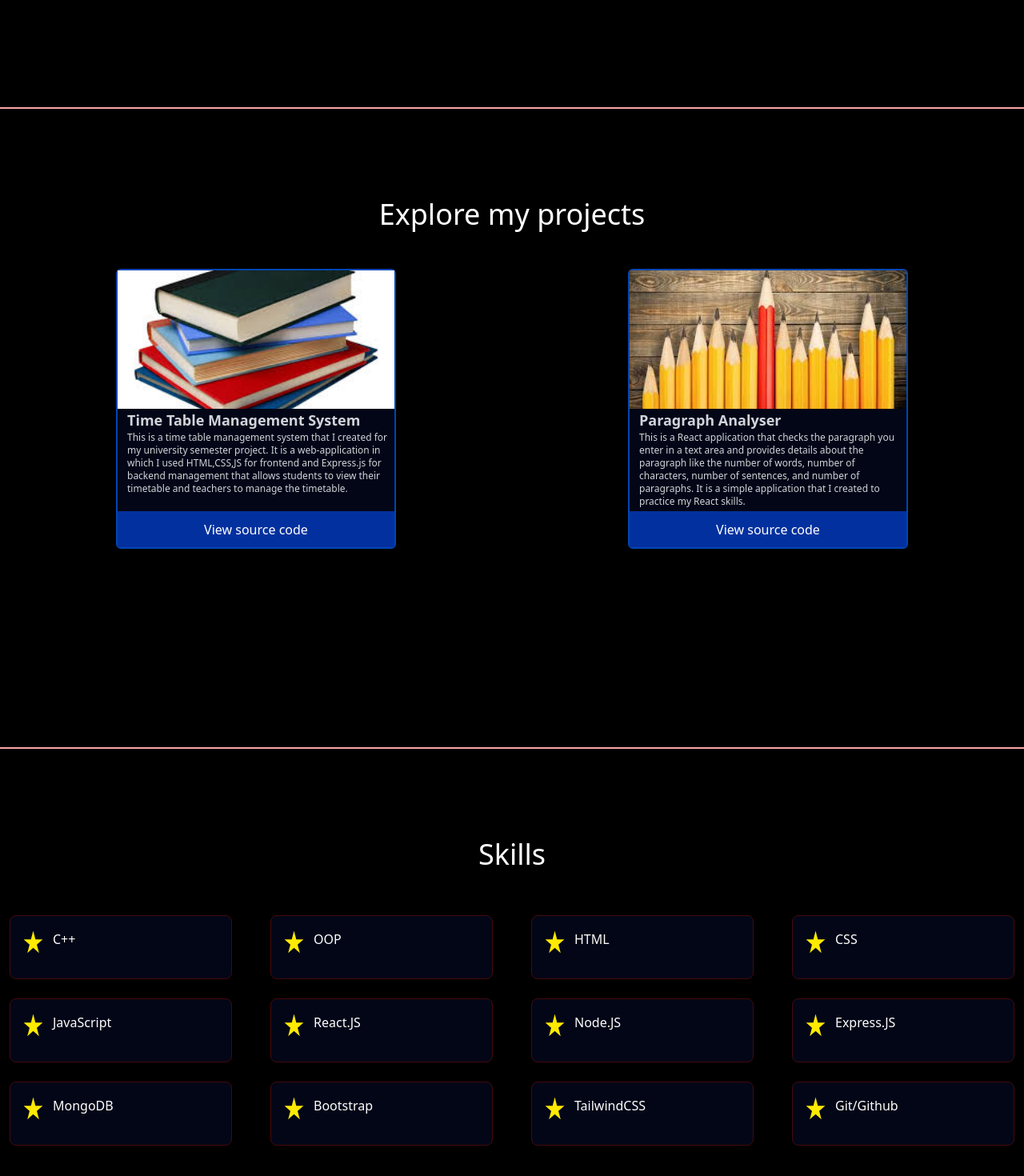
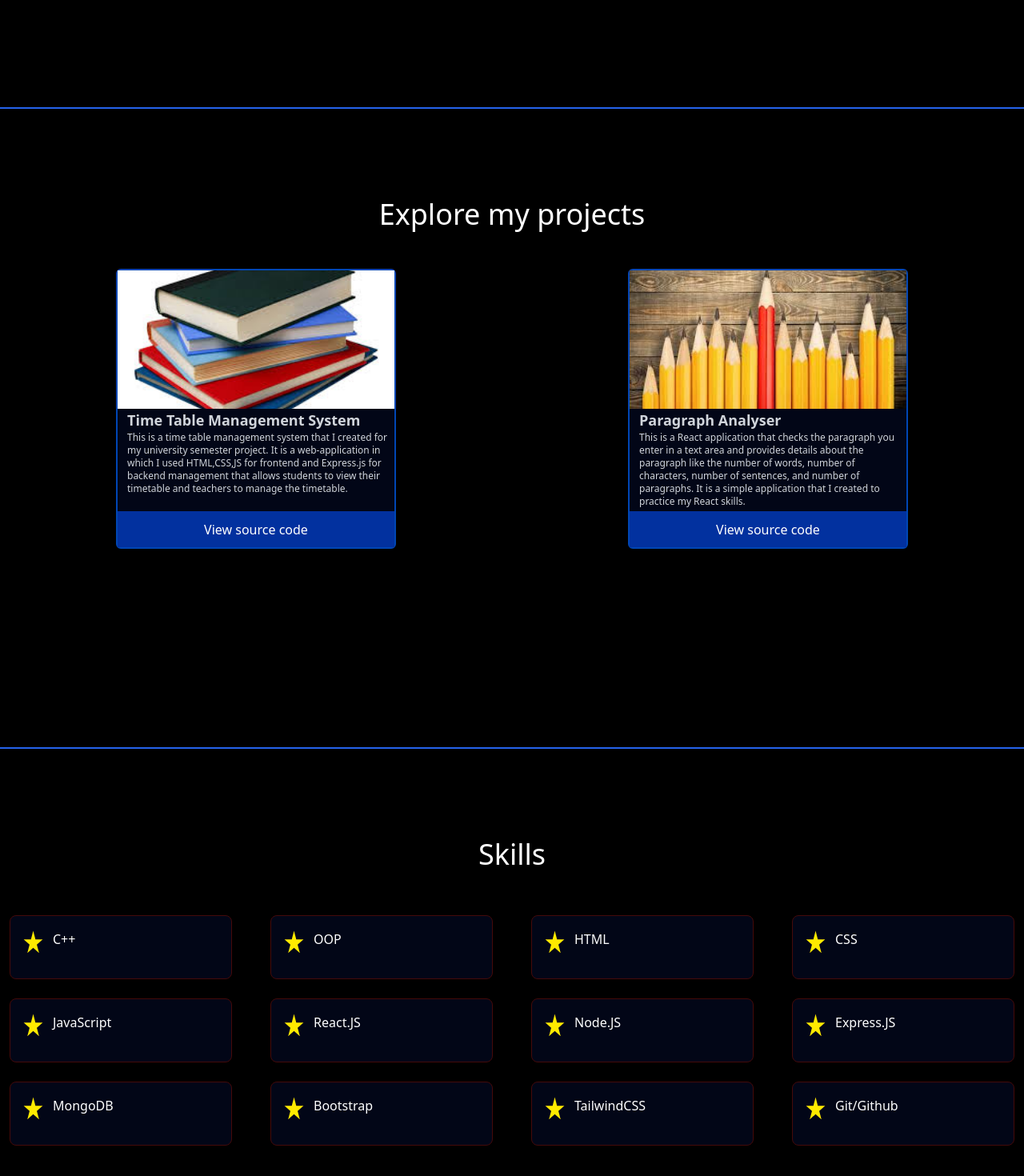
Before and after one commit to shaeelhashmi/portfolio, a React (Vite) app: page / in a window 1280 px wide. Shown: the part 874-2344 px from the top of the page at 80% size. Built offline with nearby package versions, Linux system fonts and the light colour scheme.

Commit message:
improved design

```diff
--- a/src/components/Project.jsx
+++ b/src/components/Project.jsx
@@ -11,8 +11,8 @@ export default function Project() {
   return (
     <div
       className={`${
-        selector ? "text-white" : "text-black"
-      } border-solid border-t-2 border-red-300 sm:h-screen w-full h-[1230px]`}
+        selector ? "text-white border-blue-600" : "text-black border-red-300"
+      } border-solid border-t-2 sm:h-screen w-full h-[1230px] border-blue-600`}
       id="projects"
     >
       <div className="text-4xl  text-center my-12  mt-28 animate">
--- a/src/components/Skilltab1.jsx
+++ b/src/components/Skilltab1.jsx
@@ -10,7 +10,7 @@ export default function Skilltab2() {
     <div
       className={`${
         selector ? "text-white" : "text-black"
-      } border-solid border-t-2 border-red-300 min-[400px]:h-screen w-full  min-h-[850px] h-[1450px]`}
+      } border-solid border-t-2 border-blue-600 min-[400px]:h-screen w-full  min-h-[850px] h-[1450px]`}
       id="skills"
     >
       <div
```
